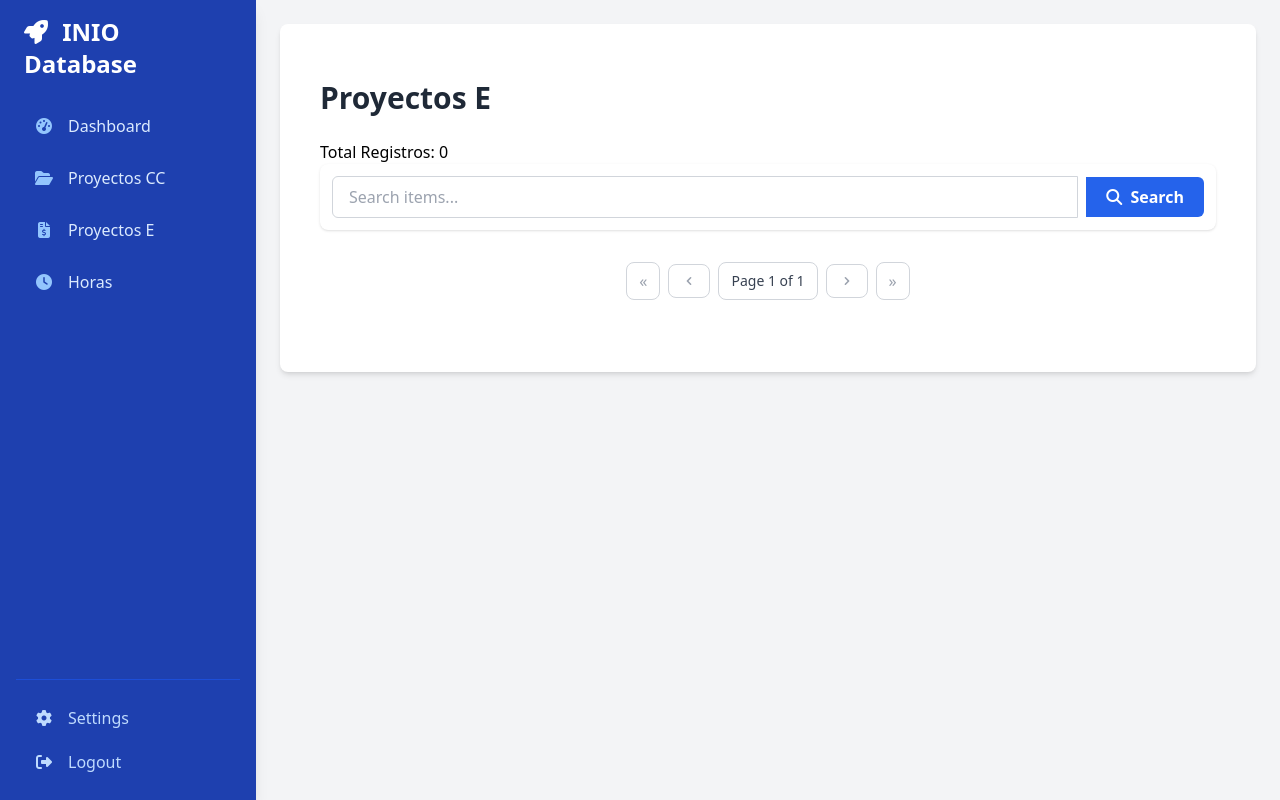
After one commit to ioseluiz/inio_database_web, a Django app: page /proyectos-e/ in a window 1280 px wide. The commit adds this page. Run offline with Django 5.2, Linux system fonts and the light colour scheme; data that the repository does not hold is empty; some libraries are stand-ins or nearby versions.

Commit message:
pagination added to proyectos E

```diff
--- a/config/settings.py
+++ b/config/settings.py
@@ -43,6 +43,7 @@ INSTALLED_APPS = [
     "proyecto_E_Estimador",
     # External Apps
     "import_export",
+    "django_htmx",
 ]
 
 MIDDLEWARE = [
@@ -53,6 +54,7 @@ MIDDLEWARE = [
     'django.contrib.auth.middleware.AuthenticationMiddleware',
     'django.contrib.messages.middleware.MessageMiddleware',
     'django.middleware.clickjacking.XFrameOptionsMiddleware',
+    'django_htmx.middleware.HtmxMiddleware',
 ]
 
 ROOT_URLCONF = 'config.urls'
--- a/proyectos_E/urls.py
+++ b/proyectos_E/urls.py
@@ -1,7 +1,8 @@
 from django.urls import path, include
-from .views import proyectos_e_view
+from .views import proyectos_e_view, proyecto_E_detail_view
 
 
 urlpatterns = [
-    path('', proyectos_e_view, name="proyectos_e"),
+    path('proyectos-e/', proyectos_e_view, name="proyectos_e"),
+    path('proyectos-e/<int:pk>', proyecto_E_detail_view, name='proyecto_e_detail')
 ]
--- a/proyectos_E/views.py
+++ b/proyectos_E/views.py
@@ -1,5 +1,5 @@
-from django.shortcuts import render
-
+from django.shortcuts import render, redirect, get_object_or_404
+from django.core.paginator import Paginator
 from .models import Proyecto_E
 from proyecto_E_Estimador.models import Proyecto_E_Estimador
 
@@ -7,27 +7,61 @@ from proyecto_E_Estimador.models import Proyecto_E_Estimador
 def proyectos_e_view(request):
     # Query all Proyectos E
     proyectos_e_items = Proyecto_E.objects.prefetch_related('proyectos_E_estimador_relation__estimador').all()
+    paginator = Paginator(proyectos_e_items, 10) # Show 25 projects per page
+    page_number = request.GET.get("page")
+    page_obj = paginator.get_page(page_number)
     total_proyectos = len(proyectos_e_items)
 
     # Query the estimators of each project
-    data_proyectos = []
-    for item in proyectos_e_items:
-        info = {}
-        proyecto = item.codigo
-        info['proyecto'] = proyecto
-        info['title'] = item.title
-        estimators = item.proyectos_E_estimador_relation.all()
-        # Query all estimators in a project
-        # print()
-        # print(item.codigo)
-        estimators_query = item.proyectos_E_estimador_relation.all()
-        estimators = [x.estimador.initials for x in estimators_query]
+    # data_proyectos = []
+    # for item in proyectos_e_items:
+    #     info = {}
+    #     proyecto = item.codigo
+    #     info['proyecto'] = proyecto
+    #     info['title'] = item.title
+    #     estimators = item.proyectos_E_estimador_relation.all()
+    #     # Query all estimators in a project
+    #     # print()
+    #     # print(item.codigo)
+    #     estimators_query = item.proyectos_E_estimador_relation.all()
+    #     estimators = [x.estimador.initials for x in estimators_query]
 
-        estimators_str = ",".join(estimators)
-        info['estimadores'] = estimators_str
-        data_proyectos.append(info)
+    #     estimators_str = ",".join(estimators)
+    #     info['estimadores'] = estimators_str
+    #     data_proyectos.append(info)
 
     print('HOlaaaaaaaaaaaaaa')
 
-    context = {"proyectos_e": data_proyectos, 'total_proyectos': total_proyectos }
+    context = {'total_proyectos': total_proyectos, "page_obj": page_obj }
     return render(request, "proyectos_e.html",context)
+
+
+# -- Detail View --
+def proyecto_E_detail_view(request, pk):
+    proyecto = Proyecto_E.objects.prefetch_related('proyectos_E_estimador_relation__estimador').get(pk=pk)
+    template_name = "proyecto_e_detail.html"
+
+    context = {"proyecto": proyecto}
+    return render(request, template_name, context)
+
+
+def item_search_view(request):
+    search_query = request.GET.get('q','') # Get search query from URL parameter 'q'
+
+    # Filter items based on the search query (case-insensitive)
+    if search_query:
+        items =Proyecto_E.objects.prefetch_related('proyectos_E_estimador_relation__estimador').filter(title__icontains=search_query)
+    else:
+        items = Proyecto_E.objects.none()
+
+    context = {}
+
+    # Check if the request is from HTMX
+    if request.htmx:
+        # If it's an HTMX request, render only the partial template
+        template_name = '_item_results_partial_html'
+    else:
+        # If it's a normal request, render the full page template
+        template_name = 'proyectos_e.html'
+
+    return render(request, template_name, context)
--- a/templates/base.html
+++ b/templates/base.html
@@ -26,9 +26,9 @@
         }
     </style>
 </head>
-<body class="bg-gray-100 font-sans">
+<body class=" min-h-screen bg-gray-100 font-sans">
 
-    <div class="flex h-screen bg-gray-100">
+    <div class="flex min-h-screen bg-gray-100">
 
         <button id="mobile-menu-button" class="fixed top-4 left-4 z-20 p-2 text-gray-600 bg-white rounded-md shadow-md md:hidden focus:outline-none focus:ring-2 focus:ring-blue-500">
             <i class="fas fa-bars"></i>
@@ -81,8 +81,8 @@
             </div>
         </aside>
 
-        <main class="flex-1 p-6 overflow-y-auto">
-            <h1 class="text-3xl font-semibold text-gray-800 mb-6">Proyectos E</h1>
+        <main class="flex-1 p-6 ">
+
 
             <div class="bg-white p-6 rounded-lg shadow-md">
                 {% block page_content %}
@@ -139,5 +139,14 @@
 
     </script>
 
+<script src="https://unpkg.com/htmx.org@1.9.12" integrity="sha384-ujb1lZYygJmzgSwoxRggbCHLnKy0gpWbD3AlGszkvZAGJDOaVrMhwwSY0ocqGCEA" crossorigin="anonymous"></script>
+<script>
+    // Setup HTMX to include CSRF token for POST requests
+    document.body.addEventListener('htmx:configRequest', (event) => {
+      event.detail.headers['X-CSRFToken'] = '{{ csrf_token }}';
+    })
+  </script>
+
+
 </body>
 </html>
--- /dev/null
+++ b/templates/proyecto_e_detail.html
@@ -0,0 +1,5 @@
+{% extends 'base.html' %}
+{% block page_content %}
+<h3>{{proyecto.codigo}}</h3>
+<h4>{{proyecto.title}}</h4>
+{% endblock %}
--- /dev/null
+++ b/templates/proyectos-list-elements.html
@@ -0,0 +1,114 @@
+
+
+{% for item in page_obj %}
+
+<card>
+    <div class="bg-white rounded-xl shadow-lg overflow-hidden transition-transform duration-300 ease-in-out hover:-translate-y-1 hover:shadow-xl">
+
+            <div class="p-5">
+                <h3 class="text-xl font-semibold text-blue-900 mb-2">{{item.codigo}}</h3>
+                <p class="text-gray-600 text-sm mb-4">{{item.title}}</p>
+                {% for x in item.proyectos_E_estimador_relation.all %}
+                <p class="text-gray-600 text-sm mb-4">Estimador: {{x.estimador.initials}}</p>
+                {% endfor %}
+                <a href="{% url 'proyecto_e_detail' pk=item.pk %}" class="inline-block bg-blue-600 hover:bg-blue-700 text-white text-sm font-medium py-2 px-4 rounded-lg transition duration-200">
+                    Ver Proyecto <i class="fas fa-arrow-right ml-1 text-xs"></i>
+                </a>
+            </div>
+        </div>
+</card>
+
+
+{% endfor %}
+
+<!-- <div class="pagination  mt-8 mb-4">
+    <span class="step-links">
+        {% if page_obj.has_previous %}
+            <a href="?page=1">&laquo; first</a>
+            <a href="?page={{ page_obj.previous_page_number }}">previous</a>
+        {% endif %}
+
+        <span class="current">
+            Page {{ page_obj.number }} of {{ page_obj.paginator.num_pages }}.
+        </span>
+
+        {% if page_obj.has_next %}
+            <a href="?page={{ page_obj.next_page_number }}">next</a>
+            <a href="?page={{ page_obj.paginator.num_pages }}">last &raquo;</a>
+        {% endif %}
+    </span>
+</div> -->
+
+<div class="pagination mt-8 mb-4">
+    {# Use flexbox for layout and center items. Add spacing between elements. #}
+    <nav class="flex justify-center items-center space-x-2" aria-label="Pagination">
+
+        {# Previous/First Links #}
+        {% if page_obj.has_previous %}
+            {# First Page Link #}
+            <a href="?page=1{% for key, value in request.GET.items %}{% if key != 'page' %}&{{ key }}={{ value }}{% endif %}{% endfor %}"
+               class="px-3 py-2 leading-tight text-gray-500 bg-white border border-gray-300 rounded-lg hover:bg-gray-100 hover:text-gray-700 transition duration-150 ease-in-out">
+                <span class="sr-only">First</span> {# Screen reader text #}
+                &laquo; {# first #}
+            </a>
+            {# Previous Page Link #}
+            <a href="?page={{ page_obj.previous_page_number }}{% for key, value in request.GET.items %}{% if key != 'page' %}&{{ key }}={{ value }}{% endif %}{% endfor %}"
+               class="px-3 py-2 leading-tight text-gray-500 bg-white border border-gray-300 rounded-lg hover:bg-gray-100 hover:text-gray-700 transition duration-150 ease-in-out">
+                {# Use Chevron icon for previous, more common than text #}
+                <span class="sr-only">Previous</span>
+                <svg class="w-4 h-4" fill="currentColor" viewBox="0 0 20 20"><path fill-rule="evenodd" d="M12.707 5.293a1 1 0 010 1.414L9.414 10l3.293 3.293a1 1 0 01-1.414 1.414l-4-4a1 1 0 010-1.414l4-4a1 1 0 011.414 0z" clip-rule="evenodd"></path></svg>
+                {# Or use text: previous #}
+            </a>
+        {% else %}
+            {# Disabled First Link #}
+            <span class="px-3 py-2 leading-tight text-gray-400 bg-white border border-gray-300 rounded-lg cursor-not-allowed">
+                <span class="sr-only">First</span>
+                &laquo; {# first #}
+            </span>
+             {# Disabled Previous Link #}
+            <span class="px-3 py-2 leading-tight text-gray-400 bg-white border border-gray-300 rounded-lg cursor-not-allowed">
+                 <span class="sr-only">Previous</span>
+                 <svg class="w-4 h-4" fill="currentColor" viewBox="0 0 20 20"><path fill-rule="evenodd" d="M12.707 5.293a1 1 0 010 1.414L9.414 10l3.293 3.293a1 1 0 01-1.414 1.414l-4-4a1 1 0 010-1.414l4-4a1 1 0 011.414 0z" clip-rule="evenodd"></path></svg>
+            </span>
+        {% endif %}
+
+        {# Current Page Info - Can optionally add page number links here too #}
+        <span class="current px-3 py-2 text-sm font-medium text-gray-700 bg-white border border-gray-300 rounded-lg hidden sm:inline-block">
+            Page {{ page_obj.number }} of {{ page_obj.paginator.num_pages }}
+        </span>
+         {# Mobile page indicator #}
+         <span class="current px-3 py-2 text-sm font-medium text-gray-700 bg-white border border-gray-300 rounded-lg sm:hidden">
+            {{ page_obj.number }}/{{ page_obj.paginator.num_pages }}
+        </span>
+
+
+        {# Next/Last Links #}
+        {% if page_obj.has_next %}
+            {# Next Page Link #}
+            <a href="?page={{ page_obj.next_page_number }}{% for key, value in request.GET.items %}{% if key != 'page' %}&{{ key }}={{ value }}{% endif %}{% endfor %}"
+               class="px-3 py-2 leading-tight text-gray-500 bg-white border border-gray-300 rounded-lg hover:bg-gray-100 hover:text-gray-700 transition duration-150 ease-in-out">
+                <span class="sr-only">Next</span>
+                 <svg class="w-4 h-4" fill="currentColor" viewBox="0 0 20 20"><path fill-rule="evenodd" d="M7.293 14.707a1 1 0 010-1.414L10.586 10 7.293 6.707a1 1 0 011.414-1.414l4 4a1 1 0 010 1.414l-4 4a1 1 0 01-1.414 0z" clip-rule="evenodd"></path></svg>
+                {# Or use text: next #}
+            </a>
+             {# Last Page Link #}
+            <a href="?page={{ page_obj.paginator.num_pages }}{% for key, value in request.GET.items %}{% if key != 'page' %}&{{ key }}={{ value }}{% endif %}{% endfor %}"
+               class="px-3 py-2 leading-tight text-gray-500 bg-white border border-gray-300 rounded-lg hover:bg-gray-100 hover:text-gray-700 transition duration-150 ease-in-out">
+                <span class="sr-only">Last</span>
+                &raquo; {# last #}
+            </a>
+        {% else %}
+            {# Disabled Next Link #}
+            <span class="px-3 py-2 leading-tight text-gray-400 bg-white border border-gray-300 rounded-lg cursor-not-allowed">
+                 <span class="sr-only">Next</span>
+                 <svg class="w-4 h-4" fill="currentColor" viewBox="0 0 20 20"><path fill-rule="evenodd" d="M7.293 14.707a1 1 0 010-1.414L10.586 10 7.293 6.707a1 1 0 011.414-1.414l4 4a1 1 0 010 1.414l-4 4a1 1 0 01-1.414 0z" clip-rule="evenodd"></path></svg>
+            </span>
+             {# Disabled Last Link #}
+             <span class="px-3 py-2 leading-tight text-gray-400 bg-white border border-gray-300 rounded-lg cursor-not-allowed">
+                 <span class="sr-only">Last</span>
+                 &raquo; {# last #}
+             </span>
+        {% endif %}
+
+    </nav>
+</div>
--- a/templates/proyectos_e.html
+++ b/templates/proyectos_e.html
@@ -3,12 +3,16 @@
 <div class="container mx-auto px-4 py-8">
 
     <div class="mb-6">
+        <h1 class="text-3xl font-semibold text-gray-800 mb-6">Proyectos E</h1>
         <h3>Total Registros: {{total_proyectos}}</h3>
         <form method="get" action="" class="flex items-center space-x-2 bg-white p-3 rounded-lg shadow">
             <input
-                type="text"
-                name="q" {# Use 'q' or your preferred query parameter name #}
-                value="{{ request.GET.q|default:'' }}" {# Pre-fill with current search query #}
+                type="search"
+                name="search"
+                hx-post="/search"
+                hx-trigger="input changed delay:500ms, keyup[key=='Enter'], load"
+                hx-target="#search-results"
+                hx-indicator=".htmx-indicator"
                 placeholder="Search items..."
                 class="flex-grow px-4 py-2 border border-gray-300 rounded-l-md focus:outline-none focus:ring-2 focus:ring-blue-500 focus:border-transparent"
             >
@@ -22,23 +26,7 @@
         </form>
     </div>
 
-    {% for item in proyectos_e %}
-    <card>
-        <div class="bg-white rounded-xl shadow-lg overflow-hidden transition-transform duration-300 ease-in-out hover:-translate-y-1 hover:shadow-xl">
-
-                <div class="p-5">
-                    <h3 class="text-xl font-semibold text-blue-900 mb-2">{{item.proyecto}}</h3>
-                    <p class="text-gray-600 text-sm mb-4">{{item.title}}</p>
-                    <p class="text-gray-600 text-sm mb-4">Estimador: {{item.estimadores}}</p>
-
-                    <a href="#" class="inline-block bg-blue-600 hover:bg-blue-700 text-white text-sm font-medium py-2 px-4 rounded-lg transition duration-200">
-                        Ver Proyecto <i class="fas fa-arrow-right ml-1 text-xs"></i>
-                    </a>
-                </div>
-            </div>
-    </card>
-<
-    {% endfor %}
+    {% include "proyectos-list-elements.html" %}
 
    </div>
 
```
